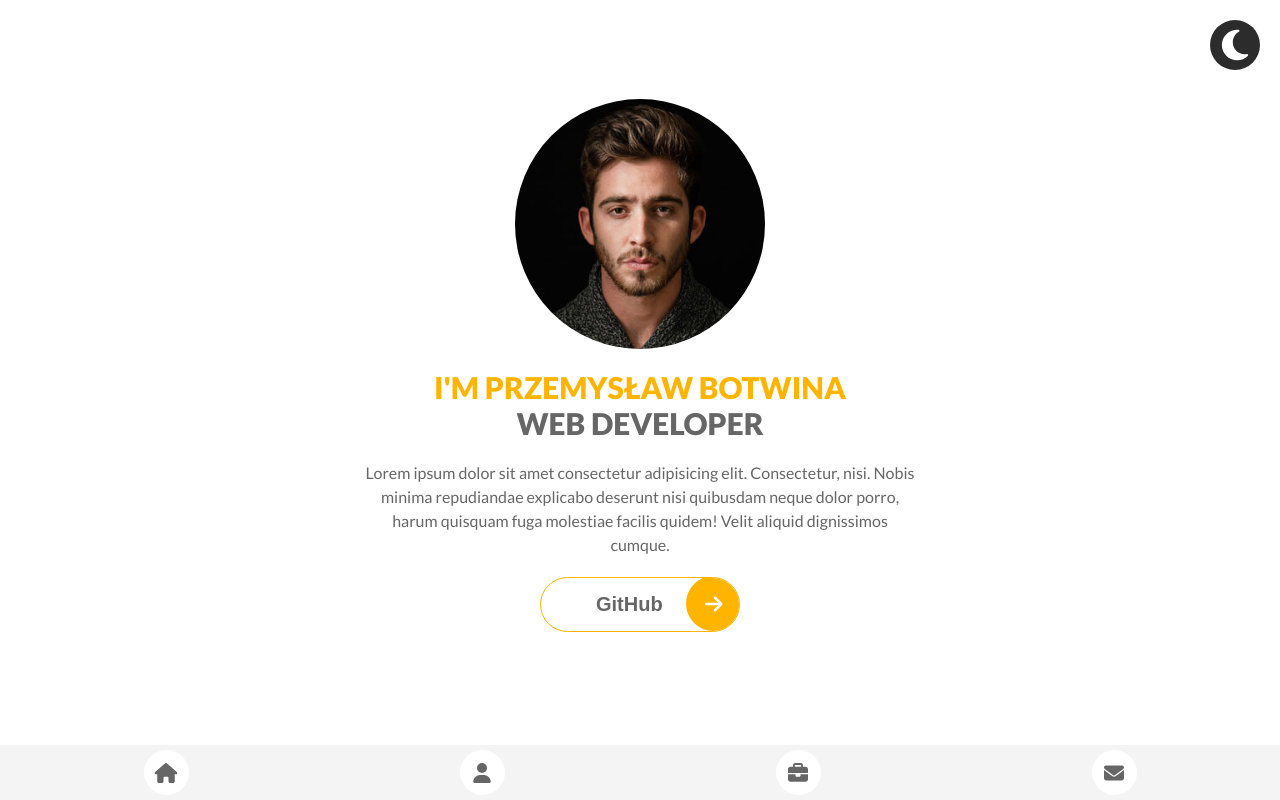
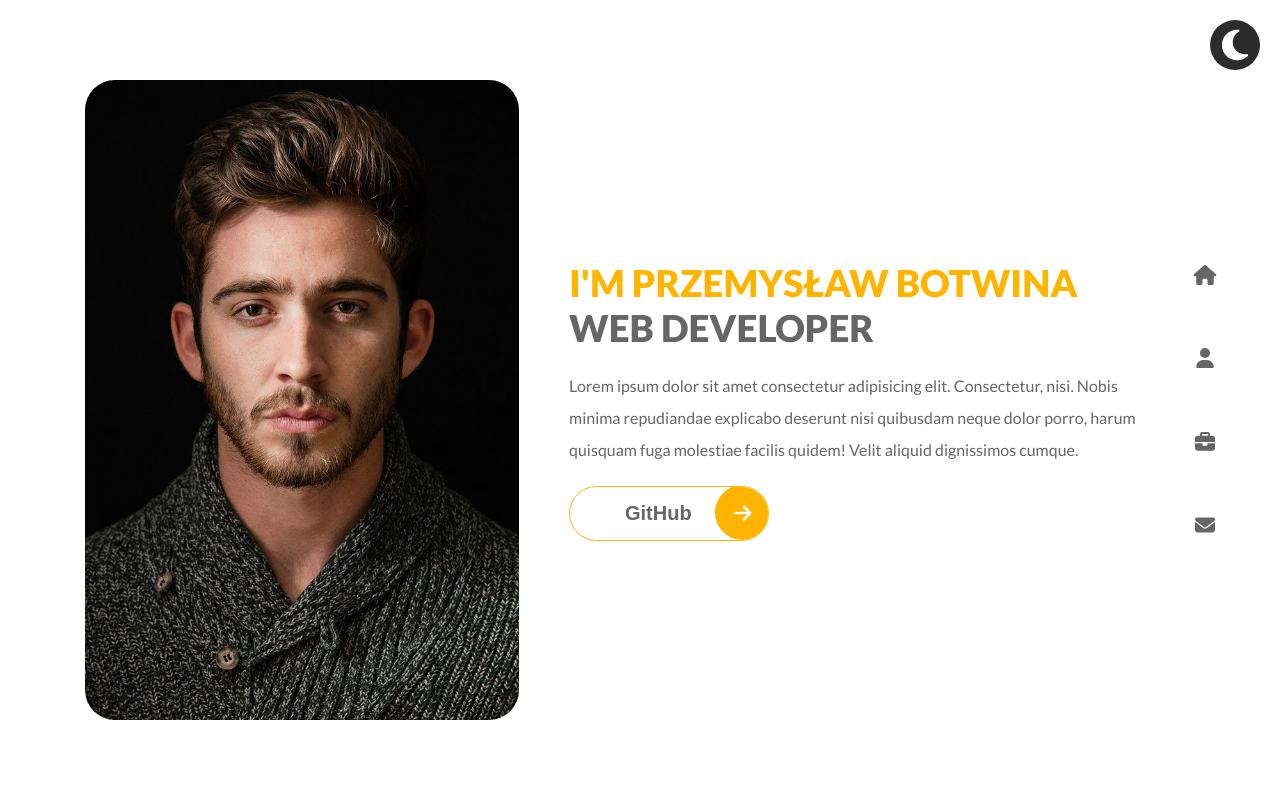
Before and after one commit to WersV/my-portfolio, a Vue app: page / in a window 1280 px wide. Built offline with nearby package versions, Linux system fonts and the light colour scheme.

Commit message:
add resopnsiveness for tablet and small desktop

```diff
--- a/src/components/AppNavMenu.vue
+++ b/src/components/AppNavMenu.vue
@@ -51,4 +51,19 @@ import { RouterLink } from 'vue-router'
     }
   }
 }
+
+@media (min-width: 1024px) {
+  .sidebar {
+    flex-direction: column;
+    bottom: 50%;
+    left: 92%;
+    transform: translateY(50%);
+    width: 55px;
+    height: 350px;
+    background-color: transparent;
+  }
+  .dark .sidebar {
+    background-color: transparent;
+  }
+}
 </style>
--- a/src/views/HomeView.vue
+++ b/src/views/HomeView.vue
@@ -1,7 +1,7 @@
 <template>
   <main class="home-view">
     <header class="home-img-container">
-      <img src="@/assets/img/portfolio-photo.jpg" alt="portfolio owner">
+      <!-- <img src="@/assets/img/portfolio-photo-mobile.jpg" alt="portfolio owner"> -->
     </header>
     <section class="home-info">
       <h1><span>I'm Przemysław Botwina <br/></span>web developer</h1>
@@ -21,7 +21,6 @@
   flex-direction: column;
   justify-content: center;
   align-items: center;
-  // position: relative;
   margin: 0 20px 0 20px;
   height: 100vh;
   box-sizing: border-box;
@@ -133,4 +132,42 @@
   }
 }
 
+@media (min-width: 570px) {
+  .home-view {
+    .home-info {
+      h1 {
+        font-size: 37px;
+      }
+    }
+  }
+}
+
+@media (min-width: 1024px) {
+  .home-view {
+    flex-direction: row;
+    .home-img-container {
+      width: 35%;
+      height: 80vh;
+      background-image: url('@/assets/img/portfolio-photo-desktop.jpg');
+      background-size: cover;
+      background-position-x: center;
+      border-radius: 30px;
+      margin: 0 50px 0 0;
+    }
+    .home-info {
+      width: 45vw;
+      max-width: 600px;
+      text-align: left;
+      justify-content: flex-start;
+      margin-right: 50px;
+      p {
+        line-height: 2;
+      }
+      button {
+        margin: 0;
+      }
+    }
+  }
+}
+
 </style>
```
Also changed, not shown: src/assets/img/portfolio-photo-desktop.jpg (added), src/assets/img/portfolio-photo-mobile.jpg (renamed from src/assets/img/portfolio-photo.jpg).
